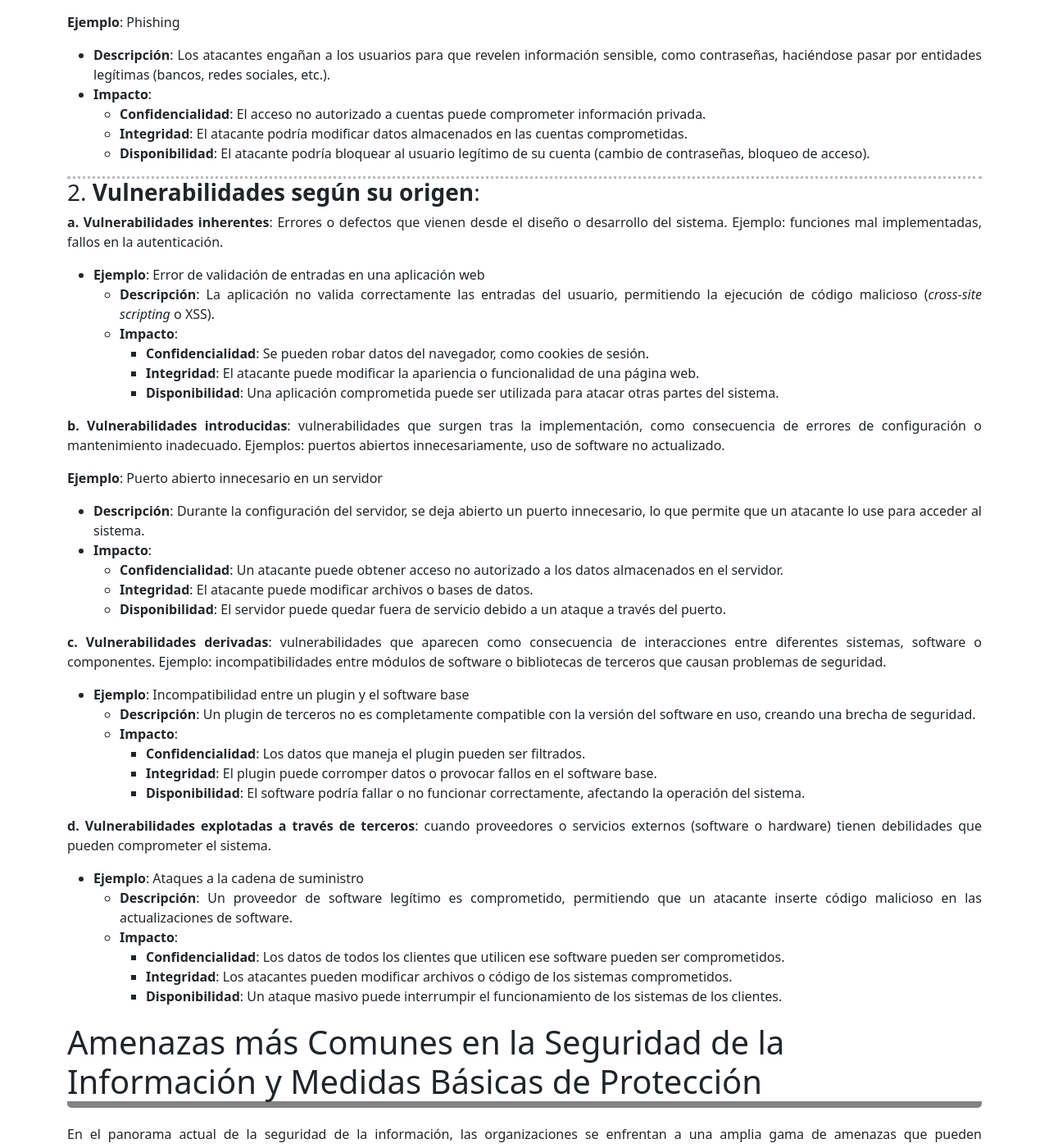
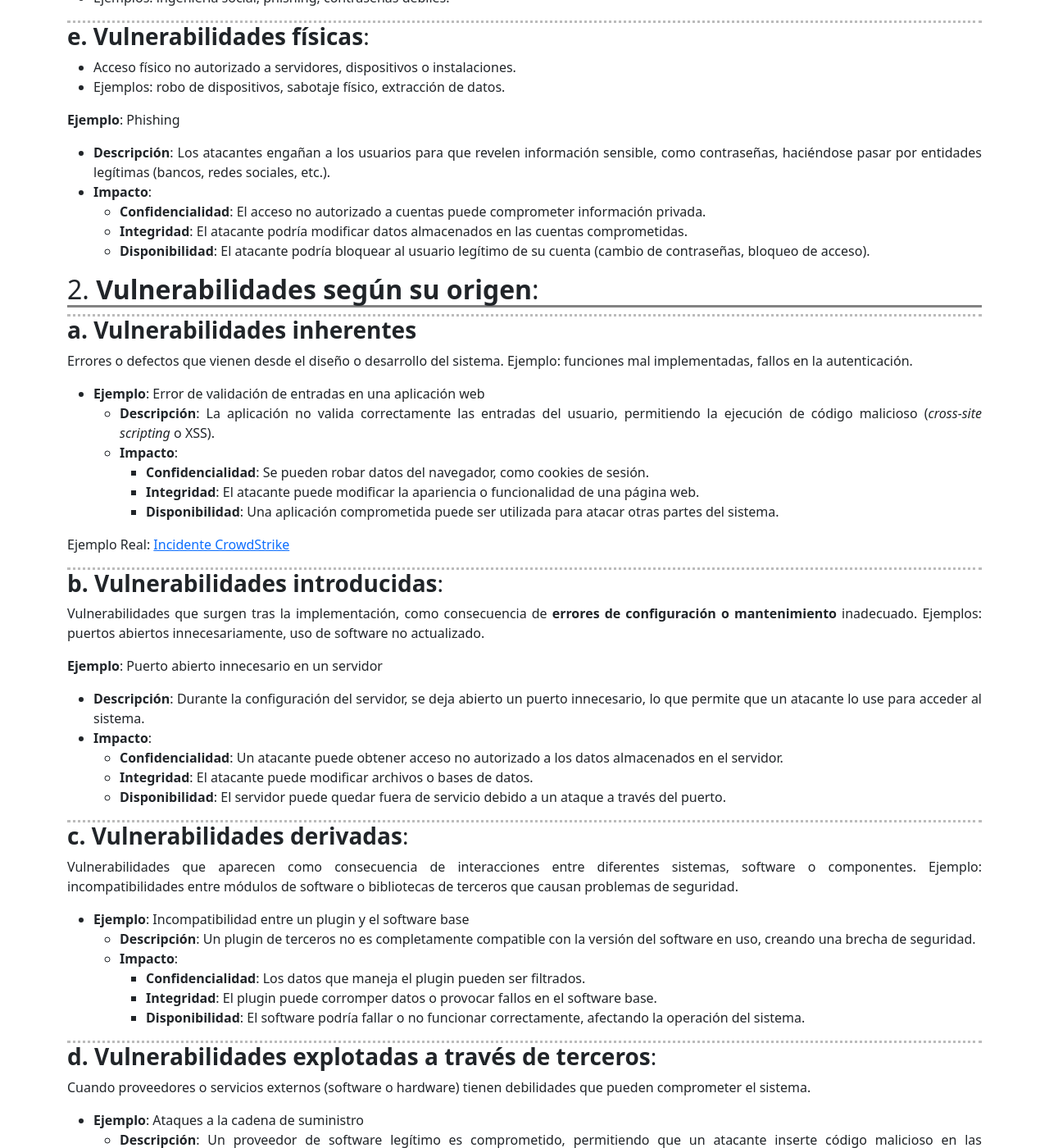
Before and after one commit to fperezIES/seguridad, a Jekyll site: the page built from UD1/2.amenazas.md, in a window 1280 px wide and 1400 px high, scrolled down 1222 px. Shown: the whole window at 82% size. Built offline with Jekyll 4.4.1, drawn with Linux system fonts in a browser that asks for light colours; our own code applies the rules of GitHub Pages for plain Markdown files; some of the changed text lies outside the part shown.

Commit message:
Añadidos incidentes de crowdstrike y solarwinds

```diff
--- a/UD1/2.amenazas.md
+++ b/UD1/2.amenazas.md
@@ -15,7 +17,9 @@
     - **Integridad**: El atacante puede modificar o eliminar información crítica.
     - **Disponibilidad**: En algunos casos, puede dejar el sistema fuera de servicio si la base de datos es corrompida o sobrecargada.
 
-**b. Vulnerabilidades de hardware**: deficiencias o errores en el diseño del hardware que pueden ser explotados. Ejemplos: vulnerabilidades en procesadores (_Meltdown_, _Spectre_).
+### **b. Vulnerabilidades de hardware**:
+
+Deficiencias o errores en el diseño del hardware que pueden ser explotados. Ejemplos: vulnerabilidades en procesadores (_Meltdown_, _Spectre_).
 
 **Ejemplo**: _Spectre_ y _Meltdown_
 
@@ -25,7 +29,9 @@
     - **Integridad**: Aunque su principal impacto es sobre la confidencialidad, también puede permitir la modificación de datos en memoria.
     - **Disponibilidad**: No afecta directamente la disponibilidad, pero los parches para estas vulnerabilidades pueden reducir el rendimiento del sistema.
 
-**c. Vulnerabilidades de red**: debilidades en la configuración de la red o los protocolos que permiten interceptación o modificación del tráfico. Ejemplos: ataques _Man-in-the-Middle_ (MitM), falsificación de ARP, ataques DDoS.
+### **c. Vulnerabilidades de red**:
+
+Debilidades en la configuración de la red o los protocolos que permiten interceptación o modificación del tráfico. Ejemplos: ataques _Man-in-the-Middle_ (MitM), falsificación de ARP, ataques DDoS.
 
 **Ejemplo**: Ataque _Man-in-the-Middle_ (MitM)
 
@@ -38,7 +44,7 @@
 **d. Vulnerabilidades humanas**: Errores o fallos humanos que los atacantes explotan, como una falta de capacitación o mala práctica de seguridad.
 - Ejemplos: ingeniería social, phishing, contraseñas débiles.
 
-**e. Vulnerabilidades físicas**:
+### **e. Vulnerabilidades físicas**:
 
 - Acceso físico no autorizado a servidores, dispositivos o instalaciones.
 - Ejemplos: robo de dispositivos, sabotaje físico, extracción de datos.
@@ -51,9 +57,11 @@
     - **Integridad**: El atacante podría modificar datos almacenados en las cuentas comprometidas.
     - **Disponibilidad**: El atacante podría bloquear al usuario legítimo de su cuenta (cambio de contraseñas, bloqueo de acceso).
 
-### 2. **Vulnerabilidades según su origen**:
+## 2. **Vulnerabilidades según su origen**:
 
-**a. Vulnerabilidades inherentes**: Errores o defectos que vienen desde el diseño o desarrollo del sistema. Ejemplo: funciones mal implementadas, fallos en la autenticación.
+### **a. Vulnerabilidades inherentes**
+
+Errores o defectos que vienen desde el diseño o desarrollo del sistema. Ejemplo: funciones mal implementadas, fallos en la autenticación.
 
 - **Ejemplo**: Error de validación de entradas en una aplicación web
     - **Descripción**: La aplicación no valida correctamente las entradas del usuario, permitiendo la ejecución de código malicioso (_cross-site scripting_ o XSS).
@@ -62,7 +70,11 @@
         - **Integridad**: El atacante puede modificar la apariencia o funcionalidad de una página web.
         - **Disponibilidad**: Una aplicación comprometida puede ser utilizada para atacar otras partes del sistema.
 
-**b. Vulnerabilidades introducidas**: vulnerabilidades que surgen tras la implementación, como consecuencia de errores de configuración o mantenimiento inadecuado. Ejemplos: puertos abiertos innecesariamente, uso de software no actualizado.
+Ejemplo Real: [Incidente CrowdStrike](../incidentes/2024.crowdstrike.md)
+
+### **b. Vulnerabilidades introducidas**:
+
+Vulnerabilidades que surgen tras la implementación, como consecuencia de **errores de configuración o mantenimiento** inadecuado. Ejemplos: puertos abiertos innecesariamente, uso de software no actualizado.
 
 **Ejemplo**: Puerto abierto innecesario en un servidor
 
@@ -72,7 +84,10 @@
     - **Integridad**: El atacante puede modificar archivos o bases de datos.
     - **Disponibilidad**: El servidor puede quedar fuera de servicio debido a un ataque a través del puerto.
 
-**c. Vulnerabilidades derivadas**: vulnerabilidades que aparecen como consecuencia de interacciones entre diferentes sistemas, software o componentes. Ejemplo: incompatibilidades entre módulos de software o bibliotecas de terceros que causan problemas de seguridad.
+
+### **c. Vulnerabilidades derivadas**:
+
+Vulnerabilidades que aparecen como consecuencia de interacciones entre diferentes sistemas, software o componentes. Ejemplo: incompatibilidades entre módulos de software o bibliotecas de terceros que causan problemas de seguridad.
 
 - **Ejemplo**: Incompatibilidad entre un plugin y el software base
     - **Descripción**: Un plugin de terceros no es completamente compatible con la versión del software en uso, creando una brecha de seguridad.
@@ -81,7 +96,9 @@
         - **Integridad**: El plugin puede corromper datos o provocar fallos en el software base.
         - **Disponibilidad**: El software podría fallar o no funcionar correctamente, afectando la operación del sistema.
 
-**d. Vulnerabilidades explotadas a través de terceros**: cuando proveedores o servicios externos (software o hardware) tienen debilidades que pueden comprometer el sistema.
+### **d. Vulnerabilidades explotadas a través de terceros**:
+
+Cuando proveedores o servicios externos (software o hardware) tienen debilidades que pueden comprometer el sistema.
 
 - **Ejemplo**: Ataques a la cadena de suministro
     - **Descripción**: Un proveedor de software legítimo es comprometido, permitiendo que un atacante inserte código malicioso en las actualizaciones de software.
@@ -89,6 +106,8 @@
         - **Confidencialidad**: Los datos de todos los clientes que utilicen ese software pueden ser comprometidos.
         - **Integridad**: Los atacantes pueden modificar archivos o código de los sistemas comprometidos.
         - **Disponibilidad**: Un ataque masivo puede interrumpir el funcionamiento de los sistemas de los clientes.
+
+Ejemplo Real: [Incidente SolarWinds en 2020](../incidentes/2020.solarwinds.md)
 
 # Amenazas más Comunes en la Seguridad de la Información y Medidas Básicas de Protección
 
--- a/css/normal.css
+++ b/css/normal.css
@@ -43,6 +43,7 @@
     width: 60%;
 }
 
+
 .pie
 {
     background-color: #8e8e8e;
```
Also changed, not shown: other parts of UD1/2.amenazas.md (+5 -3 lines), UD1/1.introduccion.md (+2 -1 lines), incidentes/2020.solarwinds.md (added, +81 -0 lines), incidentes/2024.crowdstrike.md (added, +106 -0 lines), incidentes/solarwinds.md (deleted, +0 -38 lines), readme.md (+1 -1 lines), incidentes/img/crowdstrike_bsod.jpg (added), incidentes/img/crowdstrike_logo.png (added), incidentes/img/solarwinds.png (added).
